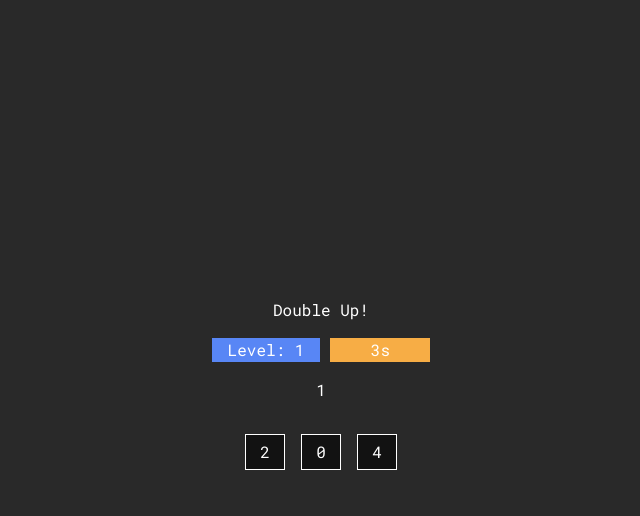
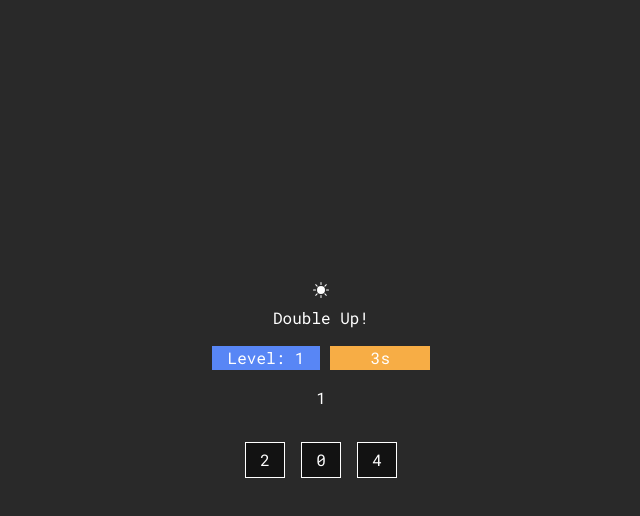
Before and after one commit to codymarshall94/double-up, a React (Create React App) app: page / in a window 1280 px wide. Both pictures are taken after a click on the button "Start". Shown: the top 516 px of the page, without its empty margins (319-959 px from the left). Built offline with nearby package versions, Linux system fonts and the light colour scheme.

Commit message:
added basic light mode styles

```diff
--- a/src/App.css
+++ b/src/App.css
@@ -59,3 +59,12 @@
 .modal-styles {
     background-color: rgb(41,41,41);
 }
+
+.light {
+    background-color: white;
+    color: black;
+}
+
+.sun-icon {
+    color: yellow;
+}
--- a/src/App.js
+++ b/src/App.js
@@ -1,6 +1,8 @@
 import React, { useState } from "react";
 import "./App.css";
 import Button from "react-bootstrap/Button";
+import { IconContext } from "react-icons";
+import { BsFillSunFill } from 'react-icons/bs';
 import Timer from "./Components/Timer";
 import LevelCounter from "./Components/LevelCounter";
 //import GameOverModal from "./Components/GameOverModal";
@@ -14,8 +16,13 @@ function App() {
   const [answers, setAnswers] = useState();
   const [level, setLevel] = useState(1);
   const [seconds, setSeconds] = useState(5);
+  const [theme, setTheme] = useState("dark");
   let min = level;
   let max = level * 5;
+
+  const themeToggler = () => {
+    theme === 'light' ? setTheme("dark") : setTheme("light");
+  }
 
   const generateAnswers = (answer) => {
     let answerOptions = [];
@@ -54,9 +61,10 @@ function App() {
   //const handleShowModal = () => toggleModal(!toggleModal);
 
   return (
-    <div className="game-container">
+    <div className={theme === 'light' ? "light game-container" : "game-container"}>
+        <BsFillSunFill onClick={() => {themeToggler()}}/>
       <div className="game-header">
-        <header className="App-header game-item">Double Up!</header>
+        <header className={theme === 'light' ? "light App-header game-item" : "App-header game-item"}>Double Up!</header>
       </div>
 
       <div className="game-item">
@@ -69,10 +77,10 @@ function App() {
         />
       </div>
       <div className="game-item">
-        <NumberDisplay number={number} gameActive={gameActive} />
+        <NumberDisplay number={number} gameActive={gameActive} theme={theme}/>
       </div>
       <div className="game-item">
-        <AnswerButtons answers={answers} nextLevel={nextLevel} correctNumber={correctNumber}/>
+        <AnswerButtons answers={answers} nextLevel={nextLevel} correctNumber={correctNumber} theme={theme}/>
       </div>
       <div className="game-item">
         {gameActive === false ? (
--- a/src/Components/AnswerButtons.js
+++ b/src/Components/AnswerButtons.js
@@ -1,7 +1,7 @@
 import React from "react";
 import '../css/answerbuttons.css';
 
-function AnswerButtons({ answers, correctNumber, nextLevel }) {
+function AnswerButtons({ answers, correctNumber, nextLevel, theme }) {
 
     //nextLevel gets called at Root if value is correct
     const isCorrect = (value) => {
@@ -14,7 +14,7 @@ function AnswerButtons({ answers, correctNumber, nextLevel }) {
     return (
       <div className="answers-container">
         {answers.map((answer, index) => (
-          <button className="answer-button" key={index} onClick={() => isCorrect(answer)}>{answer}</button>
+          <button className={theme === 'light' ? "light-buttons answer-button" : "answer-button"} key={index} onClick={() => isCorrect(answer)}>{answer}</button>
         ))}
       </div>
     );
--- a/src/Components/NumberDisplay.js
+++ b/src/Components/NumberDisplay.js
@@ -1,9 +1,9 @@
 import React from "react";
 
-function NumberDisplay({ gameActive, number }) {
+function NumberDisplay({ gameActive, number, theme }) {
   return (
-    <div>
-      <div>{number !== 0 && gameActive ? number : null}</div>
+    <div className={theme === 'light' ? "light" : "dark"}>
+      {number !== 0 && gameActive ? number : null}
     </div>
   );
 }
--- a/src/css/answerbuttons.css
+++ b/src/css/answerbuttons.css
@@ -14,3 +14,9 @@
     background-color: #121212;
     color: white;
 }
+
+.light-buttons {
+    background-color: white;
+    color: black;
+    border: 2px solid black;
+}
```
